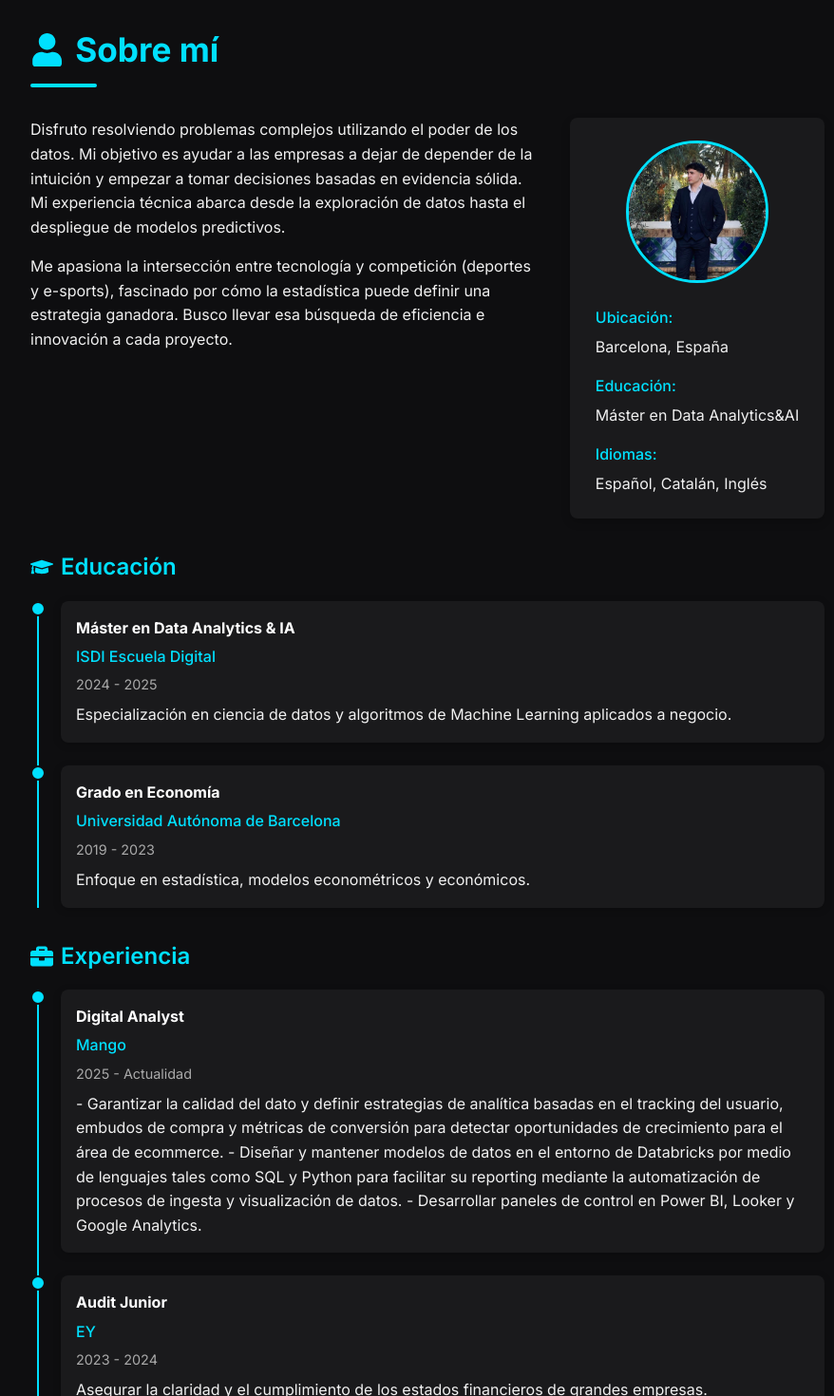
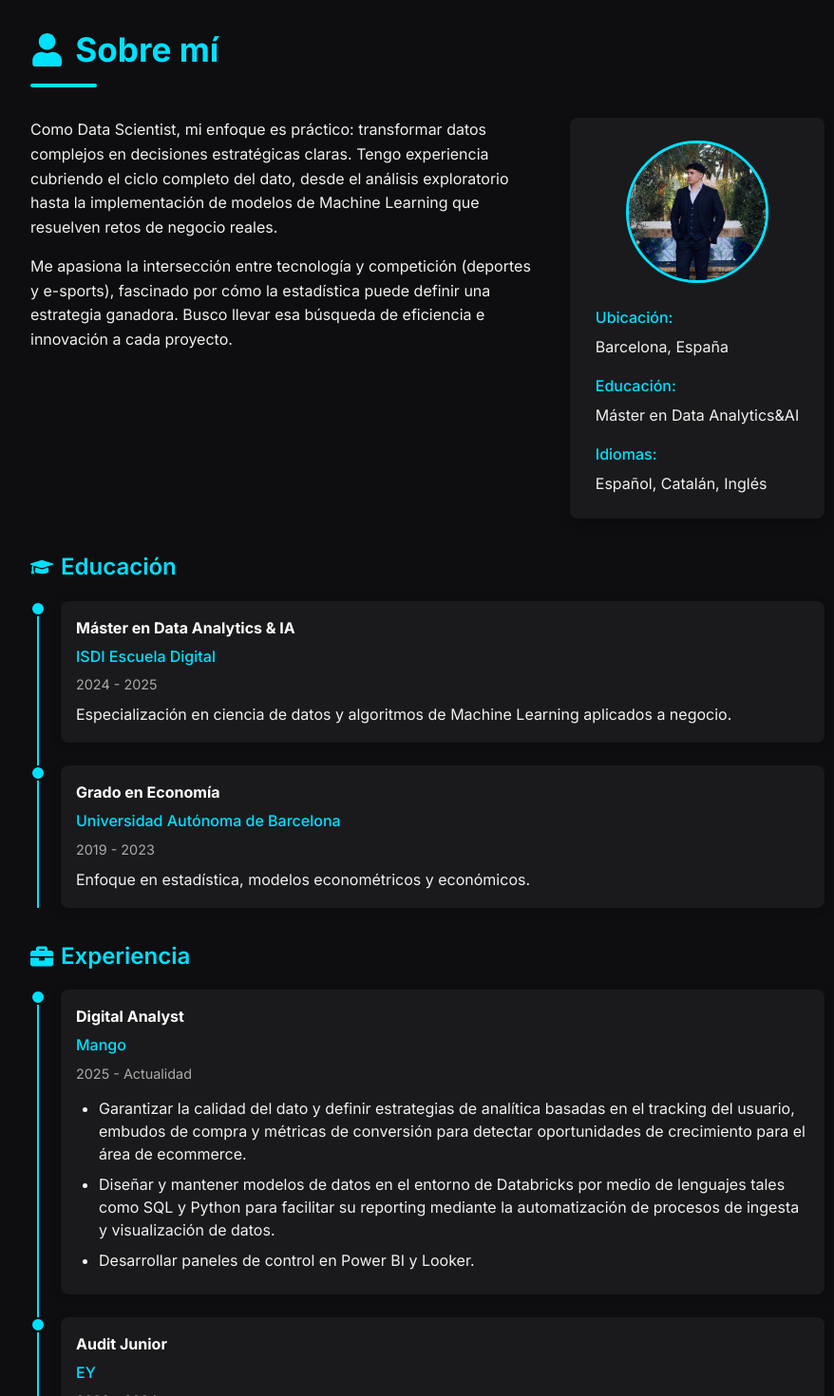
Before and after one commit to Afau-r/portfolio-web, a React (Vite) app: page / in a window 1280 px wide. Shown: the part 1000-2470 px from the top of the page at 95% size, without its empty margins (190-1068 px from the left). Built offline with nearby package versions, Linux system fonts and the light colour scheme.

Commit message:
Arrelgar texto sobre mí

```diff
--- a/src/components/AboutMe.css
+++ b/src/components/AboutMe.css
@@ -136,6 +136,19 @@
     margin-bottom: 0.5rem;
   }
 
+  .timeline-list {
+    list-style-type: disc;
+    padding-left: 1.5rem;
+    margin-top: 0.8rem;
+    margin-bottom: 0;
+  }
+
+  .timeline-list li {
+    margin-bottom: 0.5rem;
+    line-height: 1.5;
+    color: #f1f1f1;
+  }
+
   @media (max-width: 768px) {
     .about-content {
       grid-template-columns: 1fr;
--- a/src/components/AboutMe.jsx
+++ b/src/components/AboutMe.jsx
@@ -10,10 +10,9 @@ const AboutMe = () => {
       <div className="about-content">
         <div className="about-text">
           <p>
-            Disfruto resolviendo problemas complejos utilizando el poder de los datos.
-            Mi objetivo es ayudar a las empresas a dejar de depender de la intuición y
-            empezar a tomar decisiones basadas en evidencia sólida. Mi experiencia técnica
-            abarca desde la exploración de datos hasta el despliegue de modelos predictivos.
+            Como Data Scientist, mi enfoque es práctico: transformar datos complejos en decisiones estratégicas claras.
+            Tengo experiencia cubriendo el ciclo completo del dato, desde el análisis exploratorio
+            hasta la implementación de modelos de Machine Learning que resuelven retos de negocio reales.
           </p>
           <p>
             Me apasiona la intersección entre tecnología y competición (deportes y e-sports),
@@ -73,11 +72,11 @@ const AboutMe = () => {
             <h4>Digital Analyst</h4>
             <p className="timeline-place">Mango</p>
             <p className="timeline-date">2025 - Actualidad</p>
-            <p> - Garantizar la calidad del dato y definir estrategias de analítica basadas en el tracking del usuario,
-                embudos de compra y métricas de conversión para detectar oportunidades de crecimiento para el área de ecommerce.
-                - Diseñar y mantener modelos de datos en el entorno de Databricks por medio de lenguajes tales como SQL y Python
-                para facilitar su reporting mediante la automatización de procesos de ingesta y visualización de datos.
-                - Desarrollar paneles de control en Power BI, Looker y Google Analytics.</p>
+            <ul className="timeline-list">
+              <li>Garantizar la calidad del dato y definir estrategias de analítica basadas en el tracking del usuario, embudos de compra y métricas de conversión para detectar oportunidades de crecimiento para el área de ecommerce.</li>
+              <li>Diseñar y mantener modelos de datos en el entorno de Databricks por medio de lenguajes tales como SQL y Python para facilitar su reporting mediante la automatización de procesos de ingesta y visualización de datos.</li>
+              <li>Desarrollar paneles de control en Power BI y Looker.</li>
+            </ul>
           </div>
         </div>
         <div className="timeline-item">
--- a/src/components/Hero.jsx
+++ b/src/components/Hero.jsx
@@ -102,9 +102,7 @@ const Hero = () => {
           <span className="hero-role">Data Analyst & Scientist</span>
         </h1>
         <p className="hero-subtitle">
-          "Creo que cada dato tiene algo que contar.
-          Mi día a día va desde explorar patrones curiosos en datasets hasta construir modelos
-          que ayuden a resolver problemas reales del mundo empresarial."
+          "Creo que cada dato tiene algo que contar."
         </p>
         <div className="hero-cta">
           <a href="#projects" className="hero-button primary">Ver proyectos</a>
```
